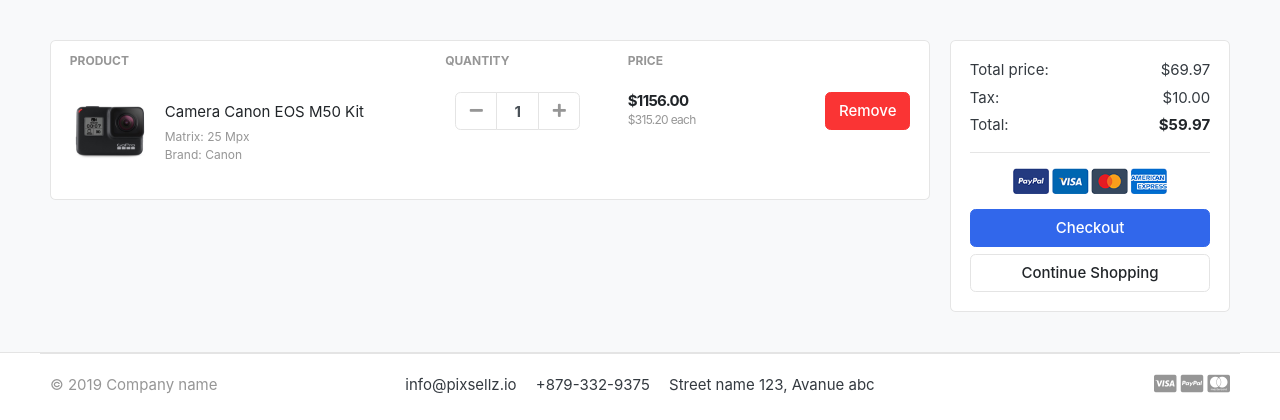
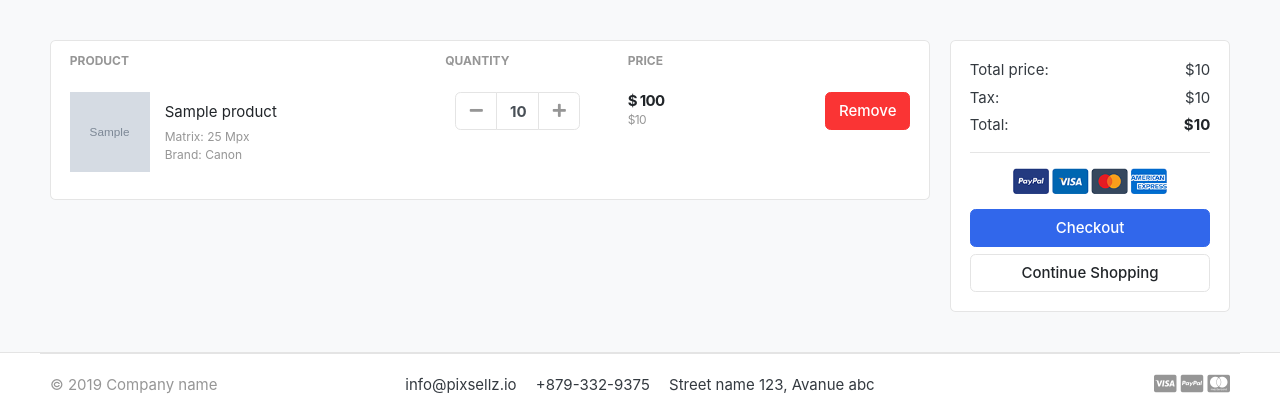
Before and after one commit to mirzafar123/e-commerce, a Django app: template templates/cart.html in a window 1280 px wide. Shown: the part 118-538 px from the top of the page. Run offline with Django 5.2, Linux system fonts and the light colour scheme; tables that the repository leaves empty hold one stand-in row (values such as "Sample post"); the template is opened without the code that fills it: values that come from a table or form of the project are taken from there, most other values are stand-ins (such as "Sample title", 1, 10 or a date in 2020); grey boxes marked "Sample" are stand-in pictures; some libraries are stand-ins or nearby versions; some web fonts are replaced.

Commit message:
lesson-4

```diff
--- a/adana/settings.py
+++ b/adana/settings.py
@@ -64,11 +64,12 @@ TEMPLATES = [
         'APP_DIRS': True,
         'OPTIONS': {
             'context_processors': [
-                'category.context_processors.menu_links',
                 'django.template.context_processors.debug',
                 'django.template.context_processors.request',
                 'django.contrib.auth.context_processors.auth',
                 'django.contrib.messages.context_processors.messages',
+                'category.context_processors.menu_links',
+                'cart.contex_processors.counter'
             ],
         },
     },
--- /dev/null
+++ b/cart/contex_processors.py
@@ -0,0 +1,19 @@
+from django.core.exceptions import ObjectDoesNotExist
+from .views import _cart_id
+from .models import CartItem, Cart
+
+
+def counter(request):
+    cart_count = 0
+    try:
+
+        cart = Cart.objects.get(session_id=_cart_id(request))
+        cart_items = CartItem.objects.filter(cart=cart)
+
+        for cart_item in cart_items:
+            cart_count += cart_item.quantity
+
+    except ObjectDoesNotExist:
+            cart_count = 0
+
+    return dict(cart_count = cart_count)
--- a/cart/models.py
+++ b/cart/models.py
@@ -1,19 +1,21 @@
 from django.db import models
 from store.models import Product
+
 
 
 # Create your models here.
 class Cart(models.Model):
     date_added = models.DateTimeField(auto_now_add=True)
+    session_id = models.CharField(max_length=200, default='')
 
-    def __str__(self) -> str:
-        return self.name
 
 class CartItem(models.Model):
+    def get_total_price(self):
+        return self.quantity * self.product.price
     product = models.ForeignKey(Product, on_delete=models.CASCADE)
     cart = models.ForeignKey(Cart, on_delete=models.CASCADE)
     quantity = models.IntegerField()
     is_active = models.BooleanField(default=True)
 
-    def __str__(self) -> str:
-        return self.product
+    def __str__(self):
+        return str(self.product)
--- a/cart/urls.py
+++ b/cart/urls.py
@@ -6,4 +6,7 @@ from django.conf.urls.static import static
 
 urlpatterns = [
     path('', cart, name="cart"),
+    path('add_product/<int:product_id>/', add_cart, name="cart_add"),
+    path('sub_product/<int:product_id>/', sub_cart, name="cart_sub"),
+    path('remove_product/<int:product_id>/', sub_cart, name="remove_product")
 ]
--- a/cart/views.py
+++ b/cart/views.py
@@ -1,8 +1,71 @@
-from django.shortcuts import render
-
-# Create your views here.
-
-from django.shortcuts import render
+from django.shortcuts import render, redirect , get_object_or_404
+from django.http import HttpResponse
+from django.core.exceptions import ObjectDoesNotExist
+from .models import *
 
 def cart(request):
-    return render(request, 'cart.html')
+    try:
+        cart = Cart.objects.get(session_id=_cart_id(request))
+        cart_items = CartItem.objects.filter(cart=cart, is_active=True)
+        total = quantity = 0
+        for cart_item in cart_items:
+            total += (cart_item.product.price * cart_item.quantity)
+        tax = (total * 2)/100
+        gen_total = total + tax
+    except ObjectDoesNotExist:
+        pass
+
+    context = {
+       'cart_items': cart_items,
+       'total': total,
+       'quantity': quantity,
+       'tax': tax,
+       'gen_total': gen_total
+    }
+    return render(request, 'cart.html', context)
+
+
+def _cart_id(request):
+    cart = request.session.session_key
+    if not cart:
+        cart = request.session.create()
+    return cart
+
+def add_cart(request, product_id):
+    product = Product.objects.get(id=product_id)
+
+    try:
+        cart = Cart.objects.get(session_id=_cart_id(request))
+    except Cart.DoesNotExist:
+        cart = Cart.objects.create(session_id=_cart_id(request))
+    cart.save()
+
+    try:
+        cart_item = CartItem.objects.get(product=product, cart=cart)
+        cart_item.quantity += 1
+        cart_item.save()
+    except CartItem.DoesNotExist:
+        cart_item = CartItem.objects.create(
+            product = product,
+            cart = cart,
+            quantity = 1
+        )
+        cart_item.save()
+    return redirect('cart')
+
+def sub_cart(request, product_id):
+    cart = Cart.objects.get(session_id=_cart_id(request))
+    product = get_object_or_404(Product, id=product_id)
+    cart_item = CartItem.objects.get(cart=cart, product=product)
+    if cart_item.quantity > 1:
+        cart_item.quantity -= 1
+        cart_item.save()
+    else:
+        cart_item.delete()
+    return redirect('cart')
+def remove_cart_item(request, product_id):
+    cart = Cart.objects.get(session_id=_cart_id(request))
+    product = get_object_or_404(Product, id=product_id)
+    cart_item = CartItem.objects.get(cart=cart,product=product )
+    cart_item.delete()
+    return redirect('cart')
--- a/store/models.py
+++ b/store/models.py
@@ -5,6 +5,7 @@ from django.db import models
 from django.db import models
 from django.urls import reverse
 from category.models import Category
+
 
 # Create your models here.
 class Product(models.Model):
@@ -19,7 +20,7 @@ class Product(models.Model):
     created_date = models.DateTimeField(auto_now_add=True)
     modified_date = models.DateTimeField(auto_now=True)
 
-    def __str__(self) -> str:
+    def __str__(self):
         return self.name
     def get_url(self):
         return reverse('product_detail', args=[self.category.slug, self.slug])
--- a/templates/cart.html
+++ b/templates/cart.html
@@ -1,13 +1,14 @@
-{% extends 'base.html' %}
-{% load static %}
-
-{% block content %}
+{% extends 'base.html' %} {% load static %} {% block content %}
 
 <section class="section-content padding-y bg">
   <div class="container">
-
     <!-- ============================ COMPONENT 1 ================================= -->
-
+    {% if not cart_items %}
+    <div class="alert alert-primary text-center" role="alert">
+		Your cart is empty
+	</div>
+	<a href="{% url 'store' %}" type="button" class="btn btn-primary">Go store</a>
+    {% else %}
     <div class="row">
       <aside class="col-lg-9">
         <div class="card">
@@ -17,17 +18,28 @@
                 <th scope="col">Product</th>
                 <th scope="col" width="120">Quantity</th>
                 <th scope="col" width="120">Price</th>
-  <th scope="col" class="text-right" width="200"> </th>
+                <th scope="col" class="text-right" width="200"></th>
               </tr>
             </thead>
             <tbody>
+              {% for cart_item in cart_items %}
               <tr>
                 <td>
                   <figure class="itemside align-items-center">
-			<div class="aside"><img src="{% static './images/items/11.jpg' %}" class="img-sm"></div>
+                    <div class="aside">
+                      <img
+                        src="{{cart_item.product.image.url}}"
+                        class="img-sm"
+                      />
+                    </div>
                     <figcaption class="info">
-				<a href="#" class="title text-dark">Camera Canon EOS M50 Kit</a>
-				<p class="text-muted small">Matrix: 25 Mpx <br> Brand: Canon</p>
+                      <a href="{{cart_item.product.get_url}}" class="title text-dark"
+                        >{{cart_item.product.name}}</a
+                      >
+                      <p class="text-muted small">
+                        Matrix: 25 Mpx <br />
+                        Brand: Canon
+                      </p>
                     </figcaption>
                   </figure>
                 </td>
@@ -36,62 +48,101 @@
                   <div class="col">
                     <div class="input-group input-spinner">
                       <div class="input-group-prepend">
-							<button class="btn btn-light" type="button" id="button-plus"> <i class="fa fa-minus"></i> </button>
+                        <a
+                          href="{% url 'cart_sub' cart_item.product.id %}"
+                          class="btn btn-light"
+                          type="button"
+                          id="button-plus"
+                        >
+                          <i class="fa fa-minus"></i>
+                        </a>
                       </div>
-							<input type="text" class="form-control"  value="1">
+                      <input
+                        type="text"
+                        class="form-control"
+                        value="{{cart_item.quantity}}"
+                      />
                       <div class="input-group-append">
-							<button class="btn btn-light" type="button" id="button-minus"> <i class="fa fa-plus"></i> </button>
+                        <a
+                          href="{% url 'cart_add' cart_item.product.id %}"
+                          class="btn btn-light"
+                          type="button"
+                          id="button-minus"
+                        >
+                          <i class="fa fa-plus"></i>
+                        </a>
                       </div>
-						</div> <!-- input-group.// -->
-					</div> <!-- col.// -->
+                    </div>
+                    <!-- input-group.// -->
+                  </div>
+                  <!-- col.// -->
                 </td>
                 <td>
                   <div class="price-wrap">
-			<var class="price">$1156.00</var>
-			<small class="text-muted"> $315.20 each </small>
-		</div> <!-- price-wrap .// -->
+                    <var class="price">$ {{cart_item.get_total_price}}</var>
+                    <small class="text-muted">
+                      ${{cart_item.product.price}}</small
+                    >
+                  </div>
+                  <!-- price-wrap .// -->
                 </td>
                 <td class="text-right">
-	<a href="" class="btn btn-danger"> Remove</a>
+                  <a
+                    href="{% url 'remove_product' cart_item.product.id %}"
+                    class="btn btn-danger"
+                  >
+                    Remove</a
+                  >
                 </td>
               </tr>
-
+              {% endfor %}
             </tbody>
           </table>
-</div> <!-- card.// -->
-
-	</aside> <!-- col.// -->
+        </div>
+        <!-- card.// -->
+      </aside>
+      <!-- col.// -->
       <aside class="col-lg-3">
-
         <div class="card">
           <div class="card-body">
             <dl class="dlist-align">
               <dt>Total price:</dt>
-			  <dd class="text-right">$69.97</dd>
+              <dd class="text-right">${{total}}</dd>
             </dl>
             <dl class="dlist-align">
               <dt>Tax:</dt>
-			  <dd class="text-right"> $10.00</dd>
+              <dd class="text-right">${{tax}}</dd>
             </dl>
             <dl class="dlist-align">
               <dt>Total:</dt>
-			  <dd class="text-right text-dark b"><strong>$59.97</strong></dd>
+              <dd class="text-right text-dark b">
+                <strong>${{gen_total}}</strong>
+              </dd>
             </dl>
-			<hr>
+            <hr />
             <p class="text-center mb-3">
-				<img src="{% static './images/misc/payments.png' %}" height="26">
+              <img
+                src="{% static './images/misc/payments.png' %}"
+                height="26"
+              />
             </p>
-			<a href="./place-order.html" class="btn btn-primary btn-block"> Checkout </a>
-			<a href="./store.html" class="btn btn-light btn-block">Continue Shopping</a>
-		</div> <!-- card-body.// -->
-		</div> <!-- card.// -->
-
-</aside> <!-- col.// -->
-
-
-</div> <!-- row.// -->
+            <a href="#" class="btn btn-primary btn-block">
+              Checkout
+            </a>
+            <a href="{% url 'store' %}" class="btn btn-light btn-block"
+              >Continue Shopping</a
+            >
+          </div>
+          <!-- card-body.// -->
+        </div>
+        <!-- card.// -->
+      </aside>
+      <!-- col.// -->
+    </div>
+    {% endif %}
+    <!-- row.// -->
     <!-- ============================ COMPONENT 1 END .// ================================= -->
-
-</div> <!-- container .//  -->
+  </div>
+  <!-- container .//  -->
 </section>
 {% endblock %}
--- a/templates/includes/header.html
+++ b/templates/includes/header.html
@@ -104,7 +104,7 @@
               <div class="icon icon-sm rounded-circle border">
                 <i class="fa fa-shopping-cart"></i>
               </div>
-              <span class="badge badge-pill badge-danger notify">0</span>
+              <span class="badge badge-pill badge-danger notify">{{cart_count}}</span>
             </a>
           </div>
           <!-- widgets-wrap.// -->
--- a/templates/store.html
+++ b/templates/store.html
@@ -165,7 +165,7 @@
                   </div>
                   <!-- price-wrap.// -->
                 </div>
-                <a href="#" class="btn btn-block btn-success">Added to cart </a>
+                <a href="{% url 'cart_add' product.id%}" class="btn btn-block btn-success">Added to cart </a>
               </figcaption>
             </figure>
           </div>
```
Also changed, not shown: store/views.py (+6 -3 lines), templates/product_detail.html (+18 -17 lines), cart/migrations/0002_cart_session_id.py (added). Lines whose indentation alone changed are shown as unchanged.
